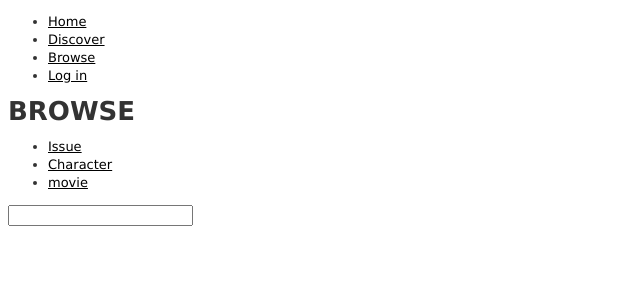
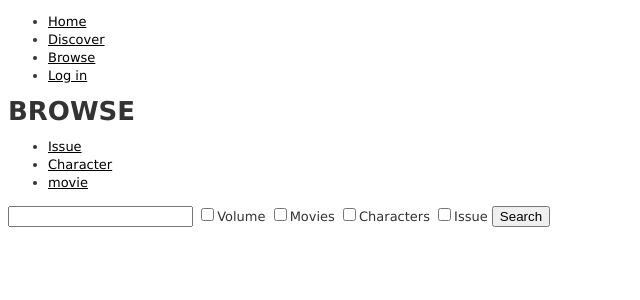
Before and after one commit to crosbourne/project_3, a Rails app: page /browse in a window 1280 px wide. Shown: the top 300 px of the page, without its empty margins (0-640 px from the left). Run offline with Rails 7, Linux system fonts and the light colour scheme; style sheets or scripts are compiled from the project's sources; some libraries are stand-ins or nearby versions.

Commit message:
changed browse so multiple searches are on one page

```diff
--- a/app/controllers/pages_controller.rb
+++ b/app/controllers/pages_controller.rb
@@ -8,6 +8,10 @@ class PagesController < ApplicationController
 
   def browse
 
+  end
+
+  def volume
+    @volumes = ComicVine::API.volumes({limit: 20})
   end
 
   def character
@@ -22,11 +26,27 @@ class PagesController < ApplicationController
     @movies = ComicVine::API.movies({limit: 20})
   end
 
+  def search
+    if !params[:movies].nil? && params['search'].empty?
+      @results = @movies = ComicVine::API.movies({limit: 20})
 
-  def search
-     params[:search]
-    @results = ComicVine::API.search 'volume,character,issues,movies', params['search'], {:limit => 20}
-    render :browse
+    elsif !params[:characters].nil? && params['search'].empty?
+      @results = @characters = ComicVine::API.characters({limit: 20})
+
+    elsif !params[:issues].nil? && params['search'].empty?
+      @results = @issues = ComicVine::API.issues({limit: 20})
+
+    elsif !params[:volume].nil? && params['search'].empty?
+      @results = @volumes = ComicVine::API.volumes({limit: 20})
+
+    else
+      terms = [params[:movies],params[:characters],params[:issues],params[:volumes]].compact.join(",")
+
+      @results = ComicVine::API.search terms, params['search'], {:limit => 20}
+      render :browse
+      #raise
+    end
+
   end
 
 end
--- a/app/views/albums/show.html.erb
+++ b/app/views/albums/show.html.erb
@@ -24,6 +24,7 @@
   <%= link_to comic.name, comic %><br>
   <%= comic.description %><br>
 
+
   <% if comic.comic_image.present? %>
   <%= link_to image_tag(comic.comic_image.url, height: '160', width: '105'), comic %><br>
   <% else %>
--- a/app/views/pages/browse.html.erb
+++ b/app/views/pages/browse.html.erb
@@ -11,6 +11,12 @@
 
 <form action="/search" method="get">
   <input name="search" type="search">
+
+  <input name="volume" type="checkbox" value="volume">Volume
+  <input name="movies" type="checkbox" value="movies">Movies
+  <input name="characters" type="checkbox" value="characters">Characters
+  <input name="issues" type="checkbox" value="issues">Issue
+  <input value="Search" type="submit">
 </form>
 
 <% if @results %>
@@ -20,12 +26,11 @@
 
   <%#= result.description.try(:html_safe) %><br>
   <% if result.image.present? %>
-  <%= image_tag(result.image["small_url"], height: '160', width: '110') %><br>
+  <%= image_tag(result.image["small_url"], height: '160', width: '110')  %><br>
   <% else %>
-  <%= image_tag("no_comic_cover.jpg", height: '160', width: '110')  %><br>
+  <%= image_tag("no_comic_cover.jpg", height: '160', width: '110')   %><br>
   <% end %>
   <!-- issue # --> <%#= result.first_appeared_in_issue.try :issue_number %><br>
-
 </p>
 <% end %>
 <% end %>
--- a/app/views/pages/character.html.erb
+++ b/app/views/pages/character.html.erb
@@ -1,6 +1,10 @@
 <h1>CHARACTER</h1>
 
 
+<button class="A-F">A-F,#</button>
+<button class="G-F">G-F</button>
+<button class="M-R">M-R</button>
+<button class="S-Z">S-Z</button>
 
       <p>
 
--- a/app/views/pages/discover.html.erb
+++ b/app/views/pages/discover.html.erb
@@ -1,8 +1,10 @@
 <h1>DISCOVER</h1>
+
 
 <% @albums.each do |album| %>
   <p>
     <!-- <strong>Name:</strong> -->
+    <%= album.comics.size %> items<br>
     <%= link_to album.name, album %><br>
     <%= link_to album.heading %><br>
     <% if album.album_image.present? %>
--- a/app/views/pages/issue.html.erb
+++ b/app/views/pages/issue.html.erb
@@ -1,5 +1,10 @@
 <h1>ISSUE</h1>
 
+
+<button class="A-F">A-F,#</button>
+<button class="G-F">G-F</button>
+<button class="M-R">M-R</button>
+<button class="S-Z">S-Z</button>
 
 
       <p>
--- a/app/views/pages/movie.html.erb
+++ b/app/views/pages/movie.html.erb
@@ -1,6 +1,10 @@
 <h1>MOVIE</h1>
 
 
+<button class="A-F">A-F,#</button>
+<button class="G-F">G-F</button>
+<button class="M-R">M-R</button>
+<button class="S-Z">S-Z</button>
 
       <p>
 
--- a/app/views/users/show.html.erb
+++ b/app/views/users/show.html.erb
@@ -42,6 +42,7 @@
   <% @user.albums.each do |album| %>
     <p>
       <!-- <strong>Name:</strong> -->
+      <%= album.comics.size %> items<br>
       <%= link_to album.name, album %><br>
       <%= link_to album.title %><br>
 
--- a/config/routes.rb
+++ b/config/routes.rb
@@ -10,6 +10,7 @@ Rails.application.routes.draw do
   get '/character' => 'pages#character'
   get '/movie' => 'pages#movie'
   get '/issue' => 'pages#issue'
+  get '/volume' => 'pages#volume'
 
 
   resources :users
```
Also changed, not shown: app/views/layouts/_navigation.html.erb (line endings or trailing spaces).
